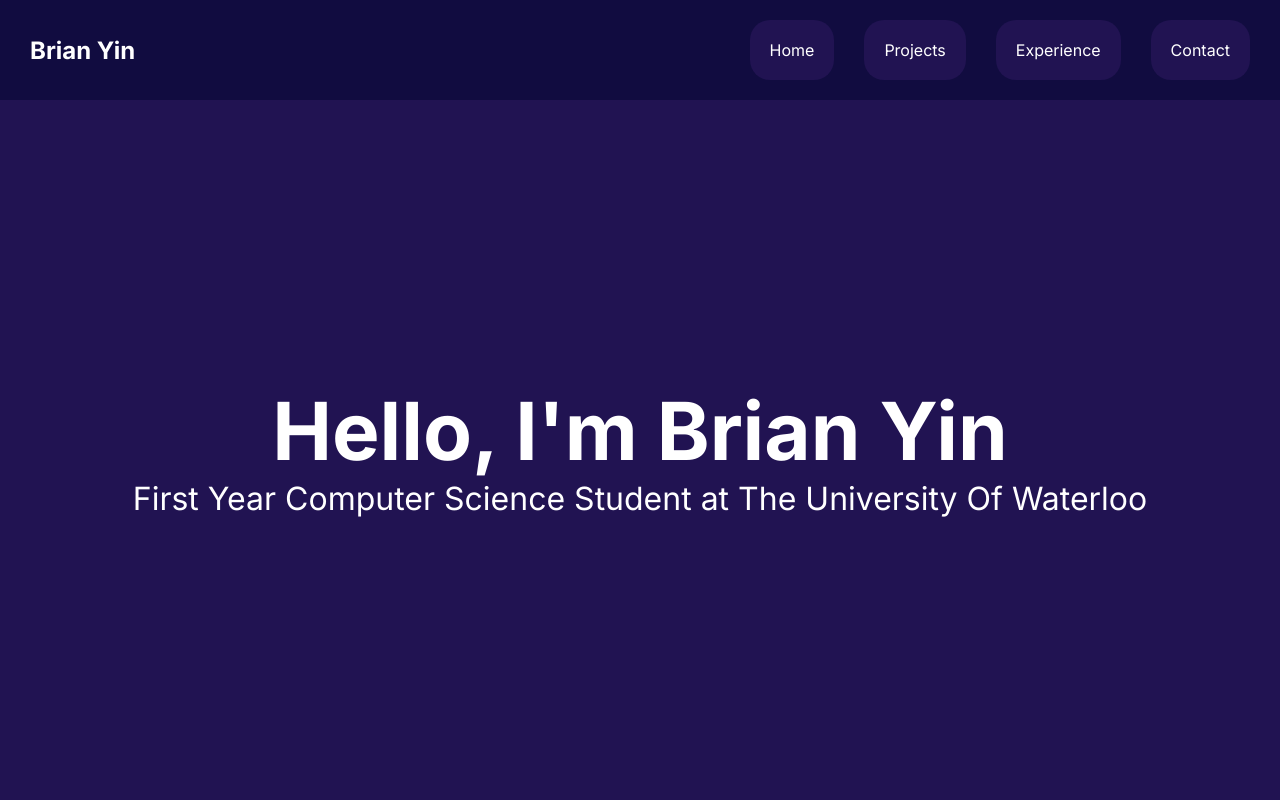
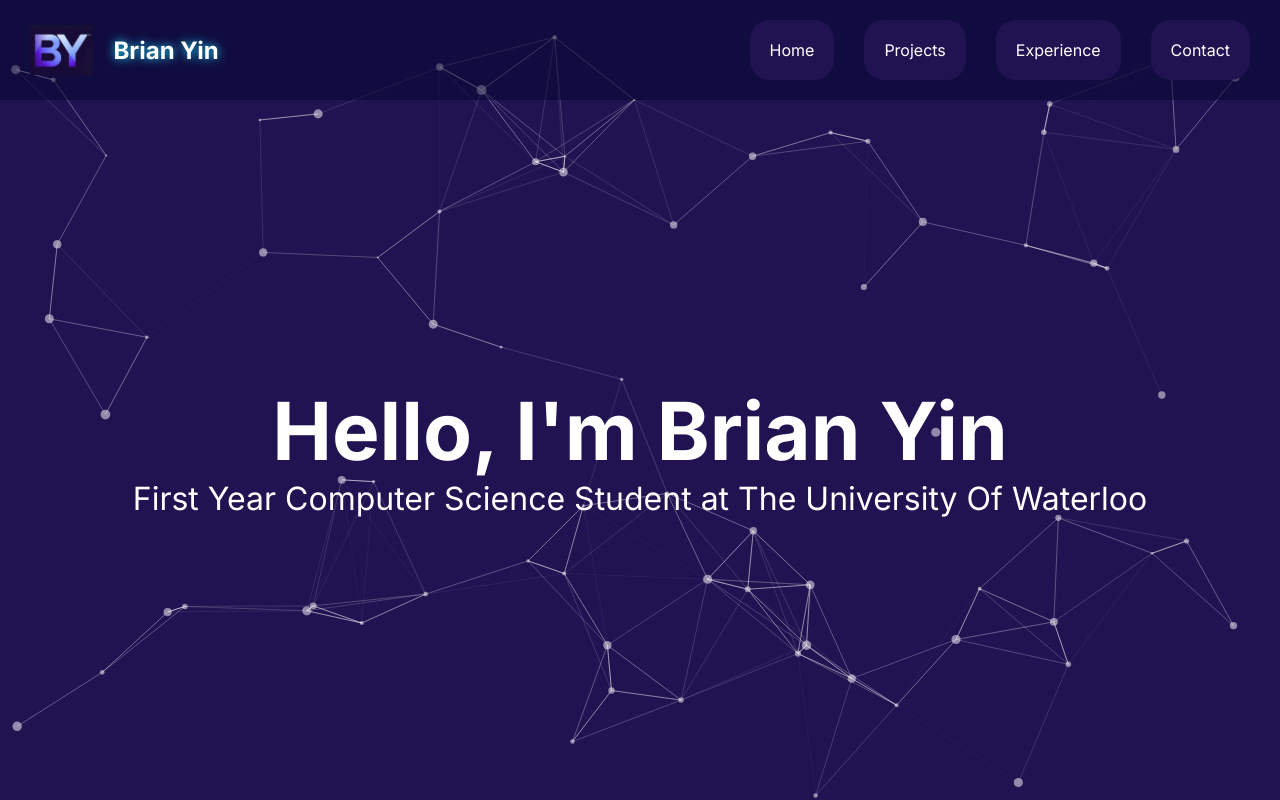
Before and after one commit to Brain256/personal-website, a React (Vite) app: page / in a window 1280 px wide. Shown: the top 800 px of the page. Built offline with nearby package versions, Linux system fonts and the light colour scheme.

Commit message:
added interactive background and changed contact info formatting

```diff
--- a/index.html
+++ b/index.html
@@ -1,8 +1,9 @@
 <!doctype html>
 <html lang="en">
+
   <head>
     <meta charset="UTF-8" />
-    <link rel="icon" type="image/svg+xml" href="/vite.svg" />
+    <link rel="icon" type="image/svg+xml" href="/Logo.jpg" />
     <meta name="viewport" content="width=device-width, initial-scale=1.0" />
     <title>Brian Yin</title>
   </head>
--- a/package.json
+++ b/package.json
@@ -10,6 +10,8 @@
     "preview": "vite preview"
   },
   "dependencies": {
+    "@tsparticles/react": "^3.0.0",
+    "@tsparticles/slim": "^3.9.1",
     "react": "^19.1.1",
     "react-dom": "^19.1.1"
   },
--- a/src/App.css
+++ b/src/App.css
@@ -53,6 +53,7 @@ html {
 h2 {
   color:white;
   font-size:3rem;
+  margin-bottom:10px;
 }
 
 #nav {
@@ -62,13 +63,30 @@ h2 {
 }
 
 #contact-container {
+
   color:white;
   font-size:1.25rem;
 
 }
+
 .contact-links {
+  background-color:rgba(2, 6, 47, 0.8);
   display:flex;
   gap:20px;
   align-items:center;
+  z-index:1;
+  position:relative;
+  justify-content:space-evenly;
+  padding:20px;
+  border-radius:20px;
 
 }
+
+.contact-links > div {
+  font-weight:bold;
+  color:rgb(31, 215, 247);
+  display:flex;
+  align-items:center;
+  gap:10px;
+
+}
--- a/src/App.jsx
+++ b/src/App.jsx
@@ -1,8 +1,11 @@
-
 import './App.css'
 import Navbar from './components/Navbar.jsx'
 import Project from './components/Project.jsx'
 import ExpCard from './components/ExpCard.jsx'
+
+import { useEffect, useMemo, useState } from "react";
+import Particles, { initParticlesEngine } from "@tsparticles/react";
+import { loadSlim } from "@tsparticles/slim";
 
 const projects = [
   {
@@ -57,11 +60,104 @@ const experiences = [
 
   }
 ]
+
 function App() {
+  const [init, setInit] = useState(false);
+
+  useEffect(() => {
+    initParticlesEngine(async (engine) => {
+      await loadSlim(engine);
+    }).then(() => {
+      setInit(true);
+    });
+  }, []);
+
+  const particlesLoaded = (container) => {
+    console.log(container);
+  };
+
+  const options = useMemo(
+    () => ({
+      background: {
+        color: {
+          value: "transparent", // blue background
+        },
+      },
+      fpsLimit: 120,
+      interactivity: {
+        events: {
+          onClick: {
+            enable: true,
+            mode: "push",
+          },
+          onHover: {
+            enable: true,
+            mode: "repulse",
+          },
+        },
+        modes: {
+          push: {
+            quantity: 4,
+          },
+          repulse: {
+            distance: 200,
+            duration: 0.4,
+          },
+        },
+      },
+      particles: {
+        color: { value: "rgb(255, 255, 255)" },
+        links: {
+          color: "rgb(255,255,255)",
+          distance: 150,
+          enable: true,
+          opacity: 0.5,
+          width: 1,
+        },
+        move: {
+          direction: "none",
+          enable: true,
+          outModes: { default: "bounce" },
+          random: false,
+          speed: 2,
+          straight: false,
+        },
+        number: {
+          density: { enable: true },
+          value: 150,
+        },
+        opacity: { value: 0.5 },
+        shape: { type: "circle" },
+        size: { value: { min: 1, max: 5 } },
+      },
+      detectRetina: true,
+    }),
+    [],
+  );
 
   return (
     <>
+
+      {init && (
+        <Particles
+          id="tsparticles"
+          particlesLoaded={particlesLoaded}
+          options={options}
+          style={{
+            position: "fixed",
+            top: 0,
+            left: 0,
+            width: "100%",
+            height: "100%",
+            zIndex: -1,
+            pointerEvents: "none",
+          }}
+        />
+      )}
+
       <div className="page-container">
+
+
         <div id="nav">
           <Navbar />
         </div>
@@ -70,10 +166,11 @@ function App() {
           <div id="header">
             <div className="text">
               <div className="intro">Hello, I'm Brian Yin</div>
-              <div className="intro-sub">First Year Computer Science Student at The University Of Waterloo</div>
+              <div className="intro-sub">
+                First Year Computer Science Student at The University Of Waterloo
               </div>
             </div>
-
+          </div>
 
           <div id="project-container">
             <h2>Projects</h2>
@@ -90,29 +187,30 @@ function App() {
           </div>
 
           <div id="contact-container">
-            <h2>Contact</h2>
+            <h2>Contact Me</h2>
             <div className="contact-links">
+              <div>
                 <a href="https://www.linkedin.com/in/brian-yin-1ab26a223/">
-                <img src="src/assets/linkedin.svg" width="50px" height="50px" alt="Linkedin"/>
+                  <img src="src/assets/linkedin.svg" width="50" height="50" alt="Linkedin"/>
                 </a>
                 <div>Brian Yin</div>
+              </div>
+              <div>
                 <a href="https://github.com/Brain256">
-                <img src="src/assets/github.svg" width="50px" height="50px" alt="Github"/>
+                  <img src="src/assets/github.svg" width="50" height="50" alt="Github"/>
                 </a>
                 <div>Brain256</div>
-              <a href="mailto:brianyin256@gmail.com">
+              </div>
+              <div>
                 <img src="src/assets/gmail.png" width="50" height="50" alt="Email" />
-              </a>
                 <div>brianyin256@gmail.com</div>
               </div>
             </div>
           </div>
         </div>
-
-
-
+      </div>
     </>
   )
 }
 
-export default App
+export default App;
--- a/src/components/Cards.css
+++ b/src/components/Cards.css
@@ -1,4 +1,6 @@
 .project-card, .exp-card {
+    position:relative;
+    z-index:1;
     display:flex;
     gap:20px;
     background-color:rgb(23, 2, 49);
--- a/src/components/Navbar.css
+++ b/src/components/Navbar.css
@@ -18,8 +18,12 @@
 }
 
 .name {
+    display:flex;
+    align-items:center;
+    gap:20px;
     font-weight:bold;
     font-size:1.5rem;
+    text-shadow:0px 0px 10px rgb(31, 215, 247);
 }
 
 .links > div {
--- a/src/components/Navbar.jsx
+++ b/src/components/Navbar.jsx
@@ -5,7 +5,7 @@ function Navbar() {
     return (
         <>
             <div className="nav-container">
-                <div className="name">Brian Yin</div>
+                <div className="name"><img src="/Logo.jpg" height="50"/><div>Brian Yin</div></div>
                 <div className="links">
                     <div><a href="#header">Home</a></div>
                     <div><a href="#project-container">Projects</a></div>
```
Also changed, not shown: public/Logo.jpg (added), 1 other file (tests, documents, lock files or other folders). Lines whose indentation alone changed are shown as unchanged.
